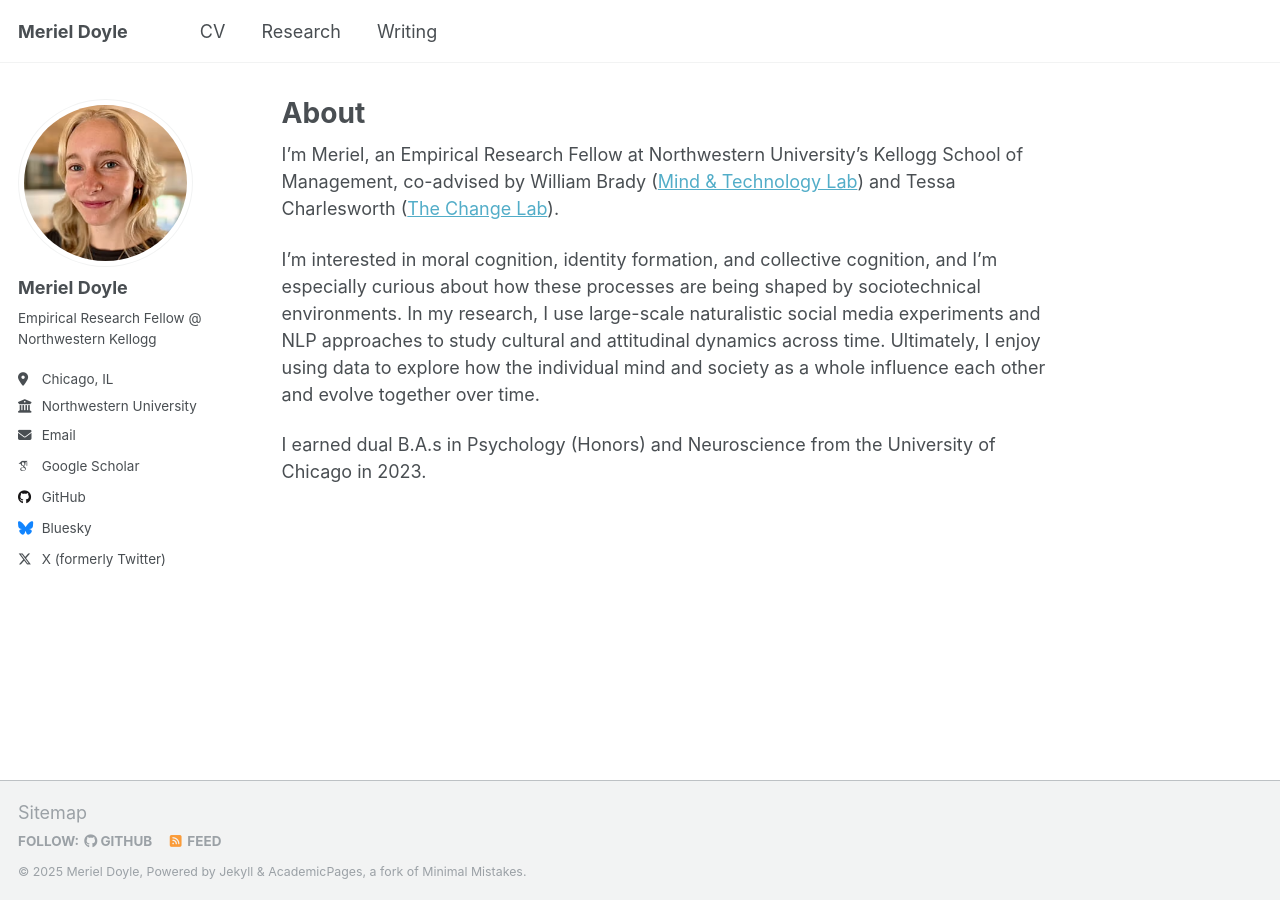
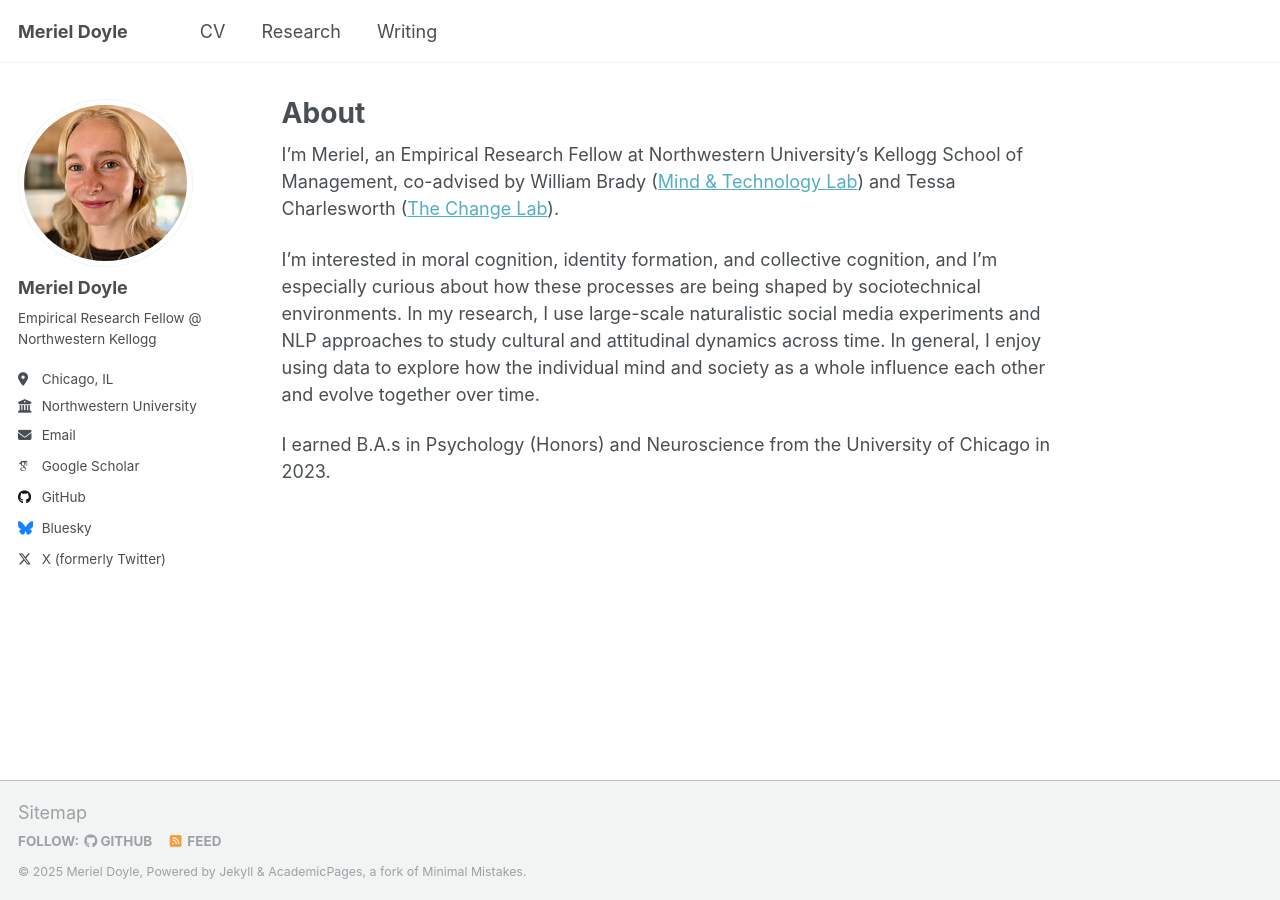
Before and after one commit to mcd710/mcd710.github.io, a Jekyll site: the page built from _pages/about.md, in a window 1280 px wide. Built offline with Jekyll 4.4.1, drawn with Linux system fonts in a browser that asks for light colours; some web fonts are replaced.

Commit message:
Update about.md

```diff
--- a/_pages/about.md
+++ b/_pages/about.md
@@ -9,6 +9,6 @@ redirect_from:
 
 I'm Meriel, an Empirical Research Fellow at Northwestern University's Kellogg School of Management, co-advised by William Brady ([Mind & Technology Lab](https://sites.google.com/u.northwestern.edu/mind-technology-lab){:target="_blank"}) and Tessa Charlesworth ([The Change Lab](https://sites.northwestern.edu/changelab/){:target="_blank"}).
 
-I’m interested in moral cognition, identity formation, and collective cognition, and I’m especially curious about how these processes are being shaped by sociotechnical environments. In my research, I use large-scale naturalistic social media experiments and NLP approaches to study cultural and attitudinal dynamics across time. Ultimately, I enjoy using data to explore how the individual mind and society as a whole influence each other and evolve together over time.
+I’m interested in moral cognition, identity formation, and collective cognition, and I’m especially curious about how these processes are being shaped by sociotechnical environments. In my research, I use large-scale naturalistic social media experiments and NLP approaches to study cultural and attitudinal dynamics across time. In general, I enjoy using data to explore how the individual mind and society as a whole influence each other and evolve together over time.
 
-I earned dual B.A.s in Psychology (Honors) and Neuroscience from the University of Chicago in 2023.
+I earned B.A.s in Psychology (Honors) and Neuroscience from the University of Chicago in 2023.
```
